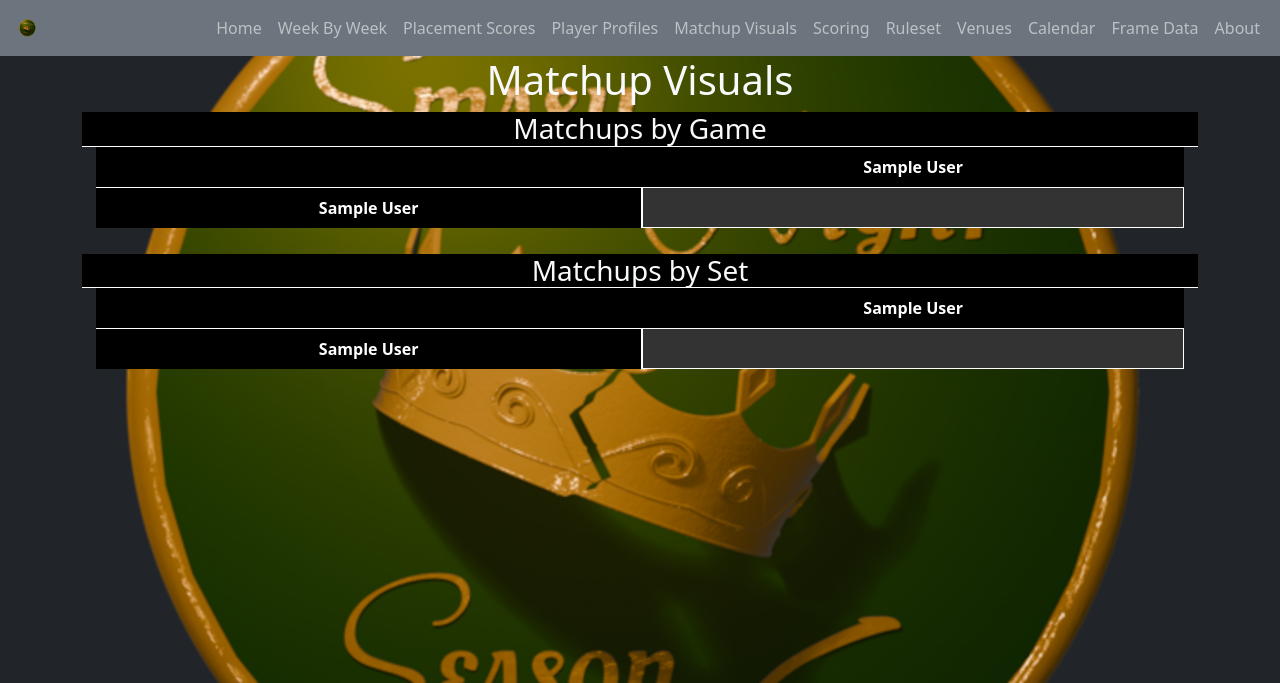
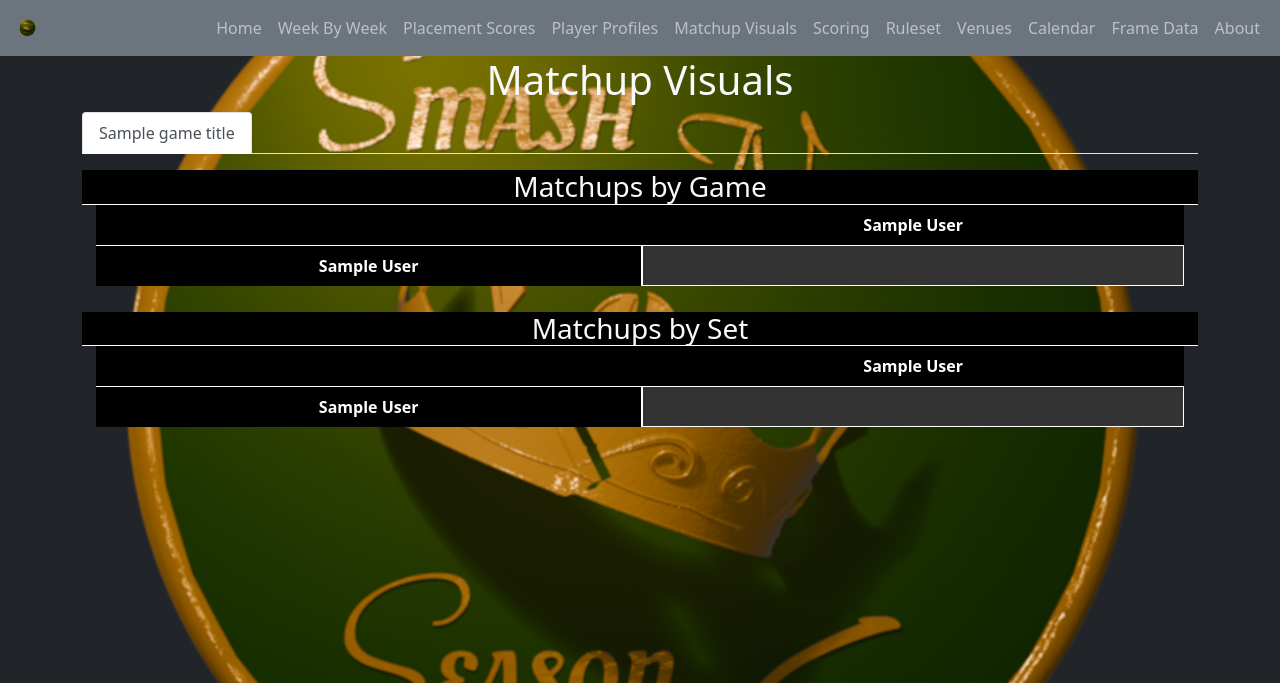
Before and after one commit to Jyckle/sncrs, a Django app: template sncrs/data/templates/data/matchups.html in a window 1280 px wide. Shown: the top 683 px of the page. Run offline with Django 3.2, Linux system fonts and the light colour scheme; the template is opened without the code that fills it: most values are stand-ins (such as "Sample title", 1, 10 or a date in 2020); lists and menus that the app fills with data are empty; parts of the project's set-up code (start-up, migrations or seed data) failed here and were passed over.

Commit message:
#46 Finalizes separation of match data by game title. Script included to help (and as a reminder to) update matchup records via matchup_table function

```diff
--- a/sncrs/data/filters.py
+++ b/sncrs/data/filters.py
@@ -137,12 +137,14 @@ class GreetingFilter(filters.FilterSet):
 class MatchupFilter(filters.FilterSet):
     px = filters.CharFilter(label='px', field_name="px__display_name", lookup_expr="iexact")
     py = filters.CharFilter(label='py', field_name="py__display_name", lookup_expr="iexact")
+    game_title = filters.CharFilter(label='game_title', field_name="game_title__name", lookup_expr="iexact")
 
     class Meta:
         model = Matchup
         fields = [
             'px',
             'py',
+            'game_title',
         ]
 
 
--- a/sncrs/data/serializers.py
+++ b/sncrs/data/serializers.py
@@ -144,6 +144,7 @@ class GreetingSerializer(serializers.ModelSerializer):
 class MatchupSerializer(serializers.ModelSerializer):
     px = display_name_related_serializer()
     py = display_name_related_serializer()
+    game_title = serializers.StringRelatedField()
     px_total_game_wins = serializers.ReadOnlyField()
     py_total_game_wins = serializers.ReadOnlyField()
     px_total_set_wins = serializers.ReadOnlyField()
@@ -156,6 +157,7 @@ class MatchupSerializer(serializers.ModelSerializer):
         fields = [
             'px',
             'py',
+            'game_title',
             'px_total_game_wins',
             'py_total_game_wins',
             'px_total_set_wins',
--- a/sncrs/data/templates/data/game_matchups.html
+++ b/sncrs/data/templates/data/game_matchups.html
@@ -17,7 +17,7 @@
         <tr>
           <th class="sticky-left black-bg" style="color:white;" scope="row">{{person.display_name}}</th>
           {% for person_y in person_list %}
-              {% with matchup=person|get_matchup:person_y %}
+              {% get_matchup_for_game person person_y game_title as matchup %}
               {% if matchup == None %}
                 <td style="background-color:#333333; color:white;">
               {% elif matchup.px_wins|add:matchup.px_additional_wins or matchup.py_wins|add:matchup.py_additional_wins %}
@@ -29,7 +29,6 @@
               {% else %}
                 <td style="background-color:#333333; color:white;">
               {% endif %}
-              {% endwith %}
             </td>
           {% endfor %}
         </tr>
--- a/sncrs/data/templates/data/matchups.html
+++ b/sncrs/data/templates/data/matchups.html
@@ -5,16 +5,36 @@
 {% endblock %}
 
 {% block content %}
+<div class="container">
+  <ul class="nav nav-tabs mb-3" id="matchupTabs" role="tablist">
+    {% for game_title in game_title_list %}
+    <li class="nav-item" role="presentation">
+      <button class="nav-link {% if forloop.first %}active{% endif %}"
+              id="tab-{{ game_title.pk }}"
+              data-bs-toggle="tab"
+              data-bs-target="#pane-{{ game_title.pk }}"
+              type="button" role="tab">
+        {{ game_title }}
+      </button>
+    </li>
+    {% endfor %}
+  </ul>
 
-
-<div class="container">
-    <div class="col">
-      <div class="row" style="margin-bottom:10px">
-        {% include 'data/game_matchups.html' %}
-      </div>
-      <div class="row">
-        {% include 'data/set_matchups.html' %}
+  <div class="tab-content" id="matchupTabContent">
+    {% for game_title in game_title_list %}
+    <div class="tab-pane fade {% if forloop.first %}show active{% endif %}"
+         id="pane-{{ game_title.pk }}"
+         role="tabpanel">
+      <div class="col">
+        <div class="row" style="margin-bottom:10px">
+          {% include 'data/game_matchups.html' with game_title=game_title %}
+        </div>
+        <div class="row">
+          {% include 'data/set_matchups.html' with game_title=game_title %}
+        </div>
       </div>
     </div>
+    {% endfor %}
+  </div>
 </div>
 {% endblock %}
--- a/sncrs/data/templates/data/set_matchups.html
+++ b/sncrs/data/templates/data/set_matchups.html
@@ -1,6 +1,4 @@
 {% load extra_filters %}
-
-
 
 <div class="container">
   <h3 style="border-bottom:1px solid white; text-align: center; background-color: black; margin-bottom:0px"> Matchups by Set </h3>
@@ -19,7 +17,7 @@
         <tr>
           <th class="sticky-left black-bg" style="color:white;" scope="row">{{person.display_name}}</th>
           {% for person_y in person_list %}
-              {% with matchup=person|get_matchup:person_y %}
+              {% get_matchup_for_game person person_y game_title as matchup %}
               {% if matchup == None %}
                 <td style="background-color:#333333; color:white;">
               {% elif matchup.px_set_wins|add:matchup.px_additional_set_wins != 0 or matchup.py_set_wins|add:matchup.py_additional_set_wins != 0 %}
@@ -31,7 +29,6 @@
               {% else %}
                 <td style="background-color:#333333; color:white;">
               {% endif %}
-              {% endwith %}
             </td>
           {% endfor %}
         </tr>
--- a/sncrs/data/templatetags/extra_filters.py
+++ b/sncrs/data/templatetags/extra_filters.py
@@ -101,6 +101,13 @@ def get_matchup(person_x, person_y):
         matchup = None
     return matchup
 
+@register.simple_tag
+def get_matchup_for_game(person_x, person_y, game_title):
+    try:
+        return person_x.px_matchup_set.get(py=person_y, game_title=game_title)
+    except:
+        return None
+
 @register.filter
 def get_smashnights(person, sns_to_include):
     sn_set = sns_to_include.filter(Q(match__p1=person) | Q(match__p2=person)).distinct()
--- a/sncrs/data/views.py
+++ b/sncrs/data/views.py
@@ -105,8 +105,10 @@ def players_view(request, *args, **kwargs):
 
 def matchups_view(request, *args, **kwargs):
     person_list = Person.objects.filter(tag=Person.MEMBER).order_by(Lower('display_name'))
+    game_title_list = GameTitle.objects.all()
     context = {
-        "person_list": person_list
+        "person_list": person_list,
+        "game_title_list": game_title_list,
     }
     return render(request, "data/matchups.html", context)
 
```
Also changed, not shown: sncrs/data/models.py (+10 -3 lines), sncrs/data/sn_calculate.py (+4 -3 lines), sncrs/data/migrations/0080_matchup_unique_per_game.py (added), sncrs/data/migrations/0081_backfill_match_game_titles.py (added), 1 other file.
